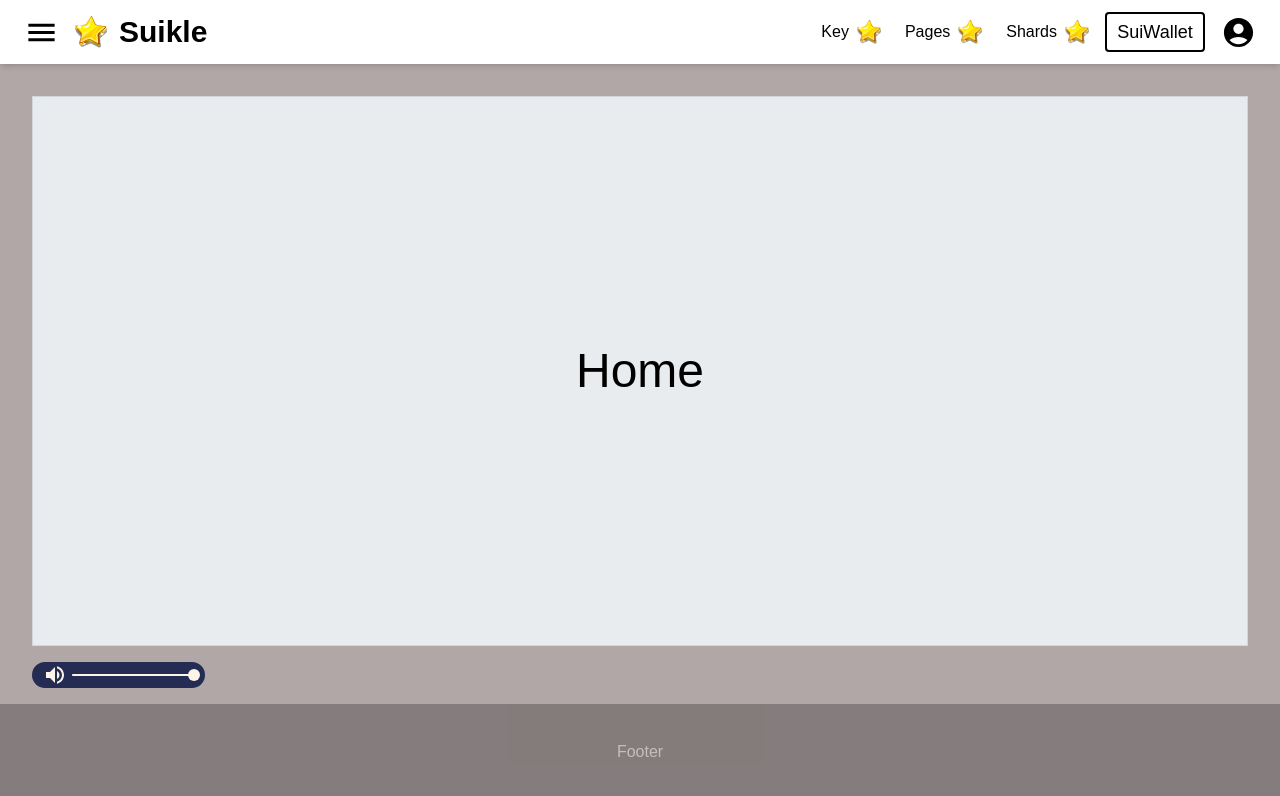
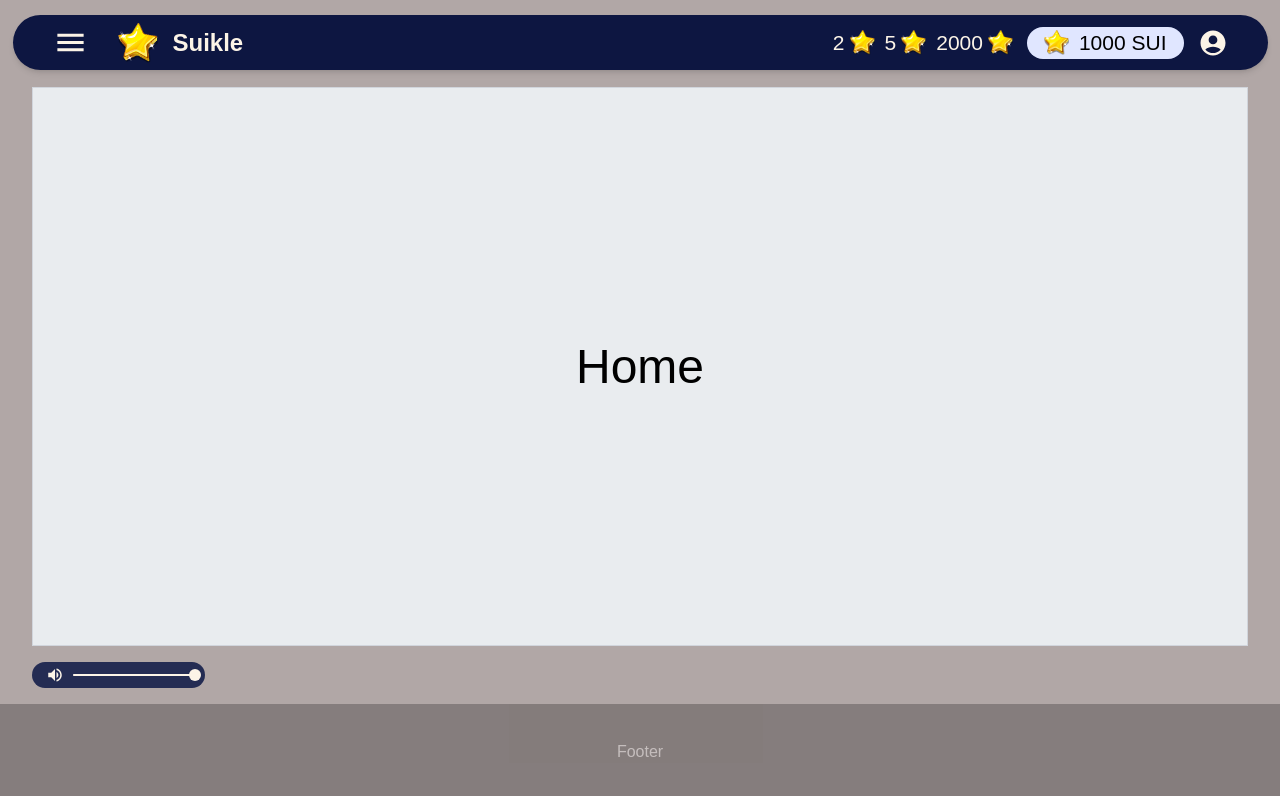
Before and after one commit to AntiAvengers/Lycaon, a React (Vite) app in the folder client/: page /home in a window 1280 px wide. Shown: the top 796 px of the page. Built offline with nearby package versions, Linux system fonts and the light colour scheme.

Commit message:
updated and edit header to match figma

```diff
--- a/client/src/components/Header.jsx
+++ b/client/src/components/Header.jsx
@@ -72,9 +72,10 @@ const Header = () => {
     }, [handleOutsideClick]);
 
     return (
-        <header className="sticky top-0 h-16 w-full bg-white py-4 px-6 z-50 flex flex-row justify-between shadow-md">
+        <header className="sticky top-0 sm:top-[15px] z-50 text-[#FCF4E7] flex justify-center items-center">
+            <div className="w-[1255px] max-w-full h-[55px] bg-[#0D1641] sm:rounded-[79px] py-[10px] px-6 sm:px-[40px] flex flex-row justify-between shadow-md mx-0 md:mx-[10px] sm:mx-0">
                 {/* Left Section: Menu and Logo */}
-            <section className="flex flex-row justify-center gap-4 items-center">
+                <section className="flex flex-row justify-between items-center gap-4 sm:gap-[30px]">
                     <div ref={menuRef} className="relative">
                         <MenuIcon
                             fontSize="large"
@@ -91,7 +92,10 @@ const Header = () => {
                                         label: "Puzzles",
                                         action: handlePuzzleClick,
                                     },
-                                { to: "/sprite-book", label: "Sprite Book" },
+                                    {
+                                        to: "/sprite-book",
+                                        label: "Sprite Book",
+                                    },
                                     {
                                         to: "/sprites-collection",
                                         label: "Sprites Collection",
@@ -121,23 +125,23 @@ const Header = () => {
                     </div>
                     <Link
                         to="/home"
-                    className="flex flex-row items-center text-2xl sm:text-3xl font-semibold"
+                        className="flex flex-row items-center text-2xl sm:text-[24px] font-semibold"
                     >
                         <img
                             src="assets/star.png"
                             alt="Key Icon"
-                        className="w-7 h-7 sm:w-8 sm:h-8 mr-3"
+                            className="w-7 h-7 sm:w-[40px] sm:h-[40px] mr-[15px]"
                         />
                         Suikle
                     </Link>
                 </section>
 
                 {/* Right Section: Currency, Wallet, Profile */}
-            <section className="max-w-md flex flex-row justify-center gap-4 items-center">
+                <section className="flex flex-row gap-[14px] items-center">
                     <InGameCurrencyTracker />
                     <SuiWallet />
                     <Link to="/user-profile" aria-label="Go to User Profile">
-                    <AccountCircleIcon fontSize="large" />
+                        <AccountCircleIcon sx={{ width: 30, height: 30 }} />
                     </Link>
                 </section>
 
@@ -174,7 +178,9 @@ const Header = () => {
                             >
                                 <div
                                     className="h-full bg-blue-500 transition-all duration-1000"
-                                style={{ width: `${(countdown / 3) * 100}%` }}
+                                    style={{
+                                        width: `${(countdown / 3) * 100}%`,
+                                    }}
                                 ></div>
                             </div>
                         </div>
@@ -187,6 +193,7 @@ const Header = () => {
                         {message}
                     </div>
                 )}
+            </div>
         </header>
     );
 };
--- a/client/src/components/headerComp/inGameCurrencyTracker.jsx
+++ b/client/src/components/headerComp/inGameCurrencyTracker.jsx
@@ -39,9 +39,7 @@ const InGameCurrencyTracker = () => {
 
             {/* Dropdown Menu (Mobile) */}
             {open && (
-                <ul
-                    className="absolute right-0 top-full mt-2 bg-[#F2F0EF] shadow-lg rounded-lg p-4 space-y-2 w-40 md:hidden"
-                >
+                <ul className="absolute right-0 top-full mt-2 bg-[#F2F0EF] shadow-lg rounded-lg p-4 space-y-2 w-40 md:hidden text-black">
                     <li className="flex justify-center items-center">
                         Key
                         <img
@@ -70,29 +68,29 @@ const InGameCurrencyTracker = () => {
             )}
 
             {/* Visible List (Desktop & Larger) */}
-            <ul className="hidden md:flex space-x-6">
+            <ul className="hidden md:flex space-x-[10px] text-[21px]">
                 <li className="flex items-center">
-                    Key
+                    2
                     <img
                         src="assets/star.png"
                         alt="Key Icon"
-                        className="w-6 h-6 ml-2"
+                        className="w-[25px] h-[25px] ml-[5px]"
                     />
                 </li>
                 <li className="flex items-center">
-                    Pages
+                    5
                     <img
                         src="assets/star.png"
                         alt="Pages Icon"
-                        className="w-6 h-6 ml-2"
+                        className="w-[25px] h-[25px] ml-[5px]"
                     />
                 </li>
                 <li className="flex items-center">
-                    Shards
+                    2000
                     <img
                         src="assets/star.png"
                         alt="Shards Icon"
-                        className="w-6 h-6 ml-2"
+                        className="w-[25px] h-[25px] ml-[5px]"
                     />
                 </li>
             </ul>
--- a/client/src/components/headerComp/suiWallet.jsx
+++ b/client/src/components/headerComp/suiWallet.jsx
@@ -1,15 +1,62 @@
+import { useState, useEffect, useRef, useCallback } from "react";
 import PaidIcon from "@mui/icons-material/Paid";
 
 const SuiWallet = () => {
+    const [open, setOpen] = useState(false);
+    const menuRef = useRef(null); // Reference for the menu
+
+    const handleToggle = () => {
+        setOpen((prev) => !prev);
+        console.log("Dropdown in-game currency clicked");
+    };
+
+    // Memorized function to prevent unnecessary re-creations
+    const handleOutsideClick = useCallback((event) => {
+        if (menuRef.current && !menuRef.current.contains(event.target)) {
+            setOpen(false);
+        }
+    }, []);
+
+    useEffect(() => {
+        document.addEventListener("pointerdown", handleOutsideClick);
+        return () =>
+            document.removeEventListener("pointerdown", handleOutsideClick);
+    }, [handleOutsideClick]);
+
     return (
-        <div>
+        <div
+            ref={menuRef}
+            className="relative sm:h-[32px] sm:bg-[#E0E6FF] sm:rounded-[39px] sm:text-black"
+        >
             {/* Display Text on Larger Screens */}
-            <h1 className="hidden w-[100px] sm:block text-lg border-2 border-solid p-1 text-center rounded">
-                SuiWallet
-            </h1>
+            <section className="hidden h-full sm:flex sm:flex-row items-center px-[17px] gap-[10px]">
+                <img
+                    src="assets/star.png"
+                    alt="Key Icon"
+                    className="w-[25px] h-[25px]"
+                />
+                <h1 className="text-[21px]" >1000 SUI</h1>
+            </section>
 
-            {/* Display PNG on Smaller Screens */}
-            <PaidIcon sx={{ display: { xs: "block", sm: "none" } }} />
+            {/* Button for Mobile */}
+            <button
+                className="sm:hidden"
+                onClick={handleToggle}
+                aria-label="Toggle SUI Wallet"
+            >
+                <PaidIcon sx={{ width: 24, height: 24 }} />
+            </button>
+
+            {open && (
+                <section className="absolute right-0 top-full mt-2 bg-[#F2F0EF] shadow-lg rounded-lg p-4 w-34 sm:hidden text-black flex items-center gap-[10px]">
+                    <img
+                        src="assets/star.png"
+                        alt="Key Icon"
+                        className="w-[25px] h-[25px]"
+                    />
+                    <h1>1000 SUI</h1>
+                </section>
+            )}
         </div>
     );
 };
--- a/client/src/components/soundControl.jsx
+++ b/client/src/components/soundControl.jsx
@@ -33,8 +33,15 @@ const SoundConrol = () => {
             {/* Volume Control Slider */}
             <div className="bg-[#242C53] w-[173.3px] h-[26px] flex justify-center items-center gap-[5px] rounded-[30px] px-[10px] py-[4px]">
                 {/* Mute Button */}
-                <button onClick={toggleMute} className="text-[#FCF4E7]">
-                    {isMuted ? <VolumeOffIcon /> : <VolumeUpIcon />}
+                <button
+                    onClick={toggleMute}
+                    className="text-[#FCF4E7] flex justify-center items-center"
+                >
+                    {isMuted ? (
+                        <VolumeOffIcon sx={{ width: 26, height: 18 }} />
+                    ) : (
+                        <VolumeUpIcon sx={{ width: 26, height: 18 }} />
+                    )}
                 </button>
                 <Slider
                     size="small"
```
Lines whose indentation alone changed are shown as unchanged.
